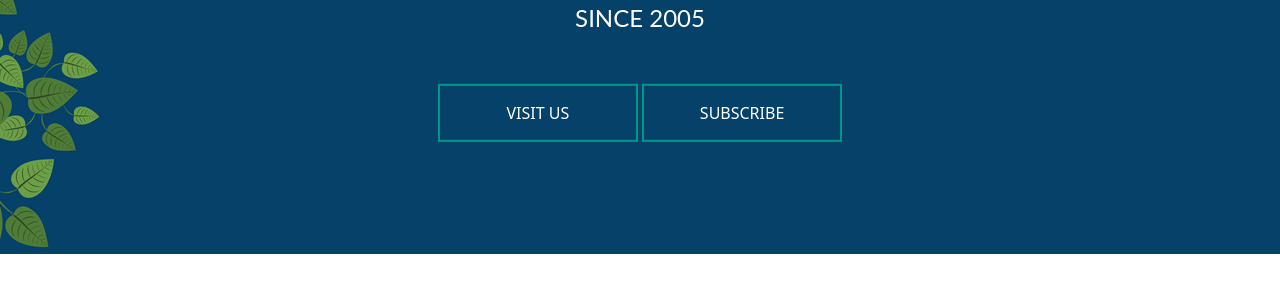
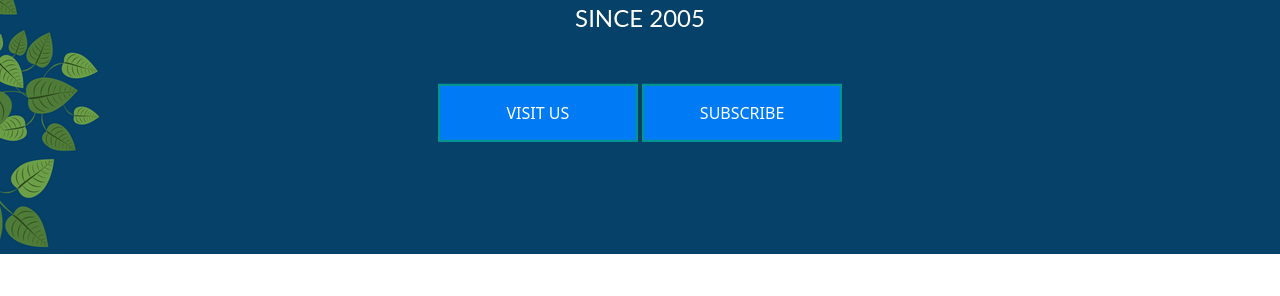
Before and after one commit to captaincsk/ca, a plain HTML site: page index.html in a window 1280 px wide. Shown: the part 504-800 px from the top of the page. Drawn offline with nearby package versions, Linux system fonts and the light colour scheme.

Commit message:
Update style.css

```diff
--- a/style.css
+++ b/style.css
@@ -84,7 +84,7 @@
     border-radius: 25px;
     font—weight: bold;
     border: 2px solid #009688;
-    background: transparent;
+    background: #017bf5;
     color: #fff;
     cursor: pointer;
     position: relative;
@@ -109,6 +109,8 @@
     button:hover{
         border: none;
     }
+
+
     .right-align{
         text-align: right;
         float:right;
```
